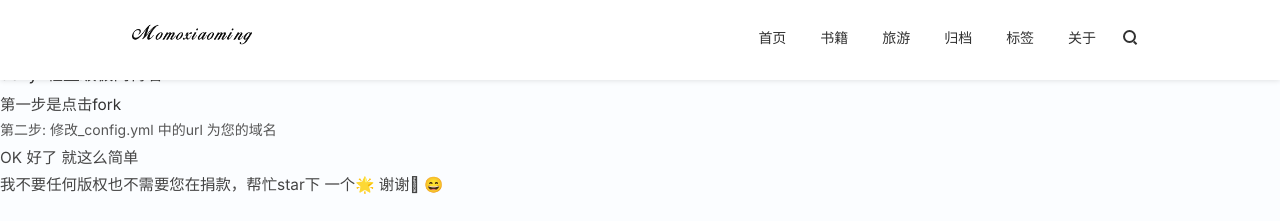
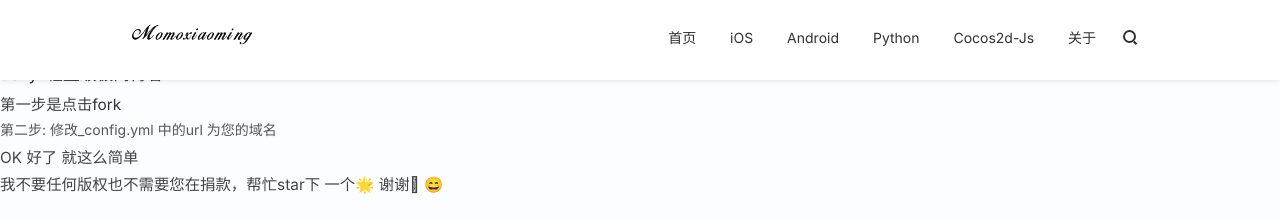
Before and after one commit to momoxiaoming/momoxiaoming.github.io, a Jekyll site: the page built from ChinaREADME.md, in a window 1280 px wide. Shown: the top 221 px of the page. Built offline with Jekyll 4.4.1, drawn with Linux system fonts in a browser that asks for light colours; nearby versions of some CDN libraries; our own code applies the rules of GitHub Pages for plain Markdown files; comment, search, counter and statistics services are not loaded.

Commit message:
Update _config.yml

```diff
--- a/_config.yml
+++ b/_config.yml
@@ -14,16 +14,16 @@ links:
   - name:         首页
     url:          /
     external:     false
-  - name:         书籍
+  - name:         iOS
     url:          /book
     external:     false
-  - name:         旅游
+  - name:         Android
     url:          /road
     external:     false
-  - name:         归档
+  - name:         Python
     url:          /archives
     external:     false
-  - name:         标签
+  - name:         Cocos2d-Js
     url:          /tags
     external:     false
   - name:         关于
```
